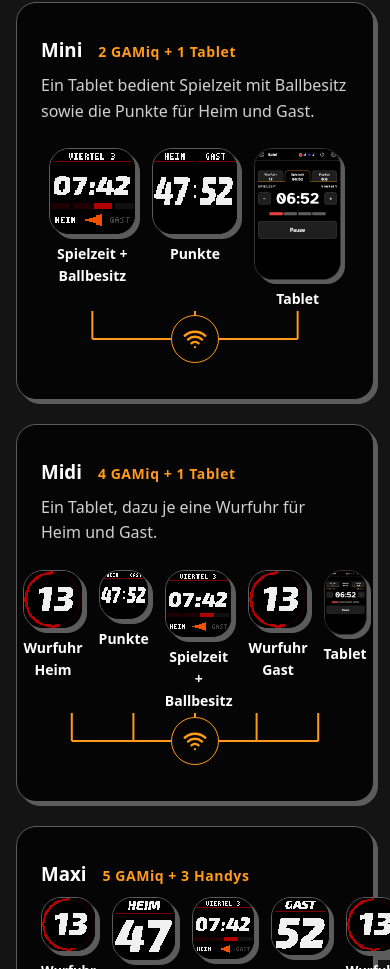
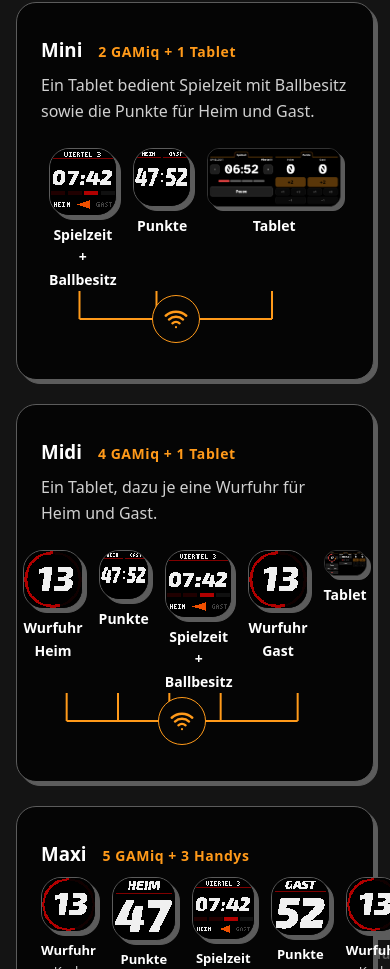
Before and after one commit to Smengerl/gamiq-site, an Eleventy site: page src/home.njk in a window 390 px wide. Shown: the part 6009-6978 px from the top of the page. Built offline with nearby package versions, Linux system fonts and the light colour scheme; Eleventy itself is replaced by a stand-in of ours; files that its build step writes are made by us from their sources.

Commit message:
feat: tablet screenshots with all parts side by side (Mini without shot clock)
Co-Authored-By: Claude Sonnet 5.5 <noreply@anthropic.com>

```diff
--- a/scripts/sync-media.mjs
+++ b/scripts/sync-media.mjs
@@ -1,4 +1,5 @@
 // Copies panel renders and phone screenshots from the gamiq repository and makes web photos. Originals stay there.
+// tablet_mini.png and tablet_midi.png in src/assets/phone are not copied from there: they are the real page at 820 px width (all parts side by side), cropped, kept in this repository.
 import { copyFileSync, mkdirSync } from "node:fs";
 import { resolve } from "node:path";
 import sharp from "sharp";
--- a/src/_includes/home-blocks.njk
+++ b/src/_includes/home-blocks.njk
@@ -32,9 +32,9 @@
 
 <section id="ausbau" class="alt"><div class="wrap">
  <div class="eyebrow">{{ t.build.eyebrow }}</div><h2>{{ t.build.title }}</h2><p class="sub">{{ t.build.sub }}</p>
- {% for c in t.build.configs %}{% set n = c.units | length + 1 %}<div class="max cfg"><div class="ch"><h3>{{ c.name }}</h3><span class="claim">{{ c.claim }}</span></div><p>{{ c.d }}</p>
-  <div class="flat" style="--n:{{ n }}"><div class="row">{% for u in c.units %}<figure>{{ pnl(u.p, "") }}<figcaption><b>{{ u.t }}</b></figcaption></figure>{% endfor %}<figure class="tab">{{ phone("game", c.tablet) }}<figcaption><b>{{ c.tablet }}</b></figcaption></figure></div>
-  <div class="fnet"><svg viewBox="0 0 100 40" preserveAspectRatio="none" aria-hidden="true">{% for k in range(0, n) %}<line x1="{{ (k + 0.5) * 100 / n }}" y1="0" x2="{{ (k + 0.5) * 100 / n }}" y2="20"/>{% endfor %}<line x1="{{ 50 / n }}" y1="20" x2="{{ 100 - 50 / n }}" y2="20"/></svg>
+ {% for c in t.build.configs %}{% set u = c.units | length %}{% set n = u + 2 %}<div class="max cfg"><div class="ch"><h3>{{ c.name }}</h3><span class="claim">{{ c.claim }}</span></div><p>{{ c.d }}</p>
+  <div class="flat" style="--u:{{ u }}"><div class="row">{% for u in c.units %}<figure>{{ pnl(u.p, "") }}<figcaption><b>{{ u.t }}</b></figcaption></figure>{% endfor %}<figure class="tab"><div class="phc tabc"><img src="../assets/phone/tablet_{{ c.name | lower }}.png" alt="{{ c.tablet }}" width="615" height="{{ 360 if c.name == 'Midi' else 265 }}" loading="lazy"></div><figcaption><b>{{ c.tablet }}</b></figcaption></figure></div>
+  <div class="fnet"><svg viewBox="0 0 100 40" preserveAspectRatio="none" aria-hidden="true">{% for k in range(0, u) %}<line x1="{{ (k + 0.5) * 100 / n }}" y1="0" x2="{{ (k + 0.5) * 100 / n }}" y2="20"/>{% endfor %}<line x1="{{ (u + 1) * 100 / n }}" y1="0" x2="{{ (u + 1) * 100 / n }}" y2="20"/><line x1="{{ 50 / n }}" y1="20" x2="{{ (u + 1) * 100 / n }}" y2="20"/></svg>
   <div class="wifi"><svg viewBox="0 0 24 24" fill="none" stroke-linecap="round" aria-hidden="true"><path d="M2.5 9a14 14 0 0 1 19 0"/><path d="M5.5 12.5a9.5 9.5 0 0 1 13 0"/><path d="M8.7 16a5 5 0 0 1 6.6 0"/><circle cx="12" cy="19.5" r="1" fill="#ff9a1a"/></svg></div></div></div></div>{% endfor %}
  <div class="max">
   <div class="ch"><h3>{{ t.build.maxi.name }}</h3><span class="claim">{{ t.build.maxi.claim }}</span></div>
--- a/src/css/site.css
+++ b/src/css/site.css
@@ -153,3 +153,5 @@ header.pghead{padding:var(--sp-12) 0 var(--sp-6)}
 .flat{max-width:calc(var(--n)*140px);margin:0 auto}.flat .row{display:grid;grid-template-columns:repeat(var(--n),1fr);gap:0}.flat figure,.flat figure.tab{width:auto;padding:0 var(--sp-2)}
 .fnet{position:relative;height:56px}.fnet svg:first-child{display:block;width:100%;height:100%}.fnet line{stroke:var(--accent);stroke-width:2;vector-effect:non-scaling-stroke}
 .fnet .wifi{position:absolute;left:50%;top:50%;transform:translate(-50%,-50%);width:48px;height:48px;border-radius:50%;background:#050505;border:var(--stroke) solid var(--accent);display:grid;place-items:center}.fnet .wifi svg{width:26px;height:26px}.fnet .wifi svg path{stroke:var(--accent);stroke-width:2.2}
+
+.flat{max-width:calc(var(--u)*140px + 300px)}.flat .row{grid-template-columns:repeat(var(--u),1fr) 2fr;align-items:start}.flat figure.tab .tabc{border-radius:12px}.fnet .wifi{left:calc((var(--u) + 1.5) * 50% / (var(--u) + 2))}
```
Also changed, not shown: src/assets/phone/tablet_midi.png (added), src/assets/phone/tablet_mini.png (added).
